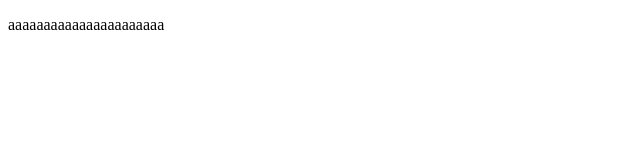
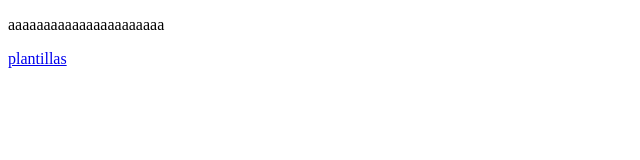
Before and after one commit to Elena2332/Elena2332.github.io, a plain HTML site: page index.html in a window 1280 px wide. Shown: the full height of the page, 0-640 px from the left. Drawn offline with Linux system fonts and the light colour scheme.

Commit message:
reestructuracion

```diff
--- a/index.html
+++ b/index.html
@@ -8,5 +8,6 @@
 </head>
 <body>
     <p>aaaaaaaaaaaaaaaaaaaaaa</p>
+    <a href="html/plantillas.html">plantillas</a>
 </body>
 </html>
```
Also changed, not shown: html/detalles.html (renamed from detalles.html), html/plantillas.html (renamed from plantillas.html), html/proceso.html (renamed from proceso.html), html/sugerencias.html (renamed from sugerencias.html).
